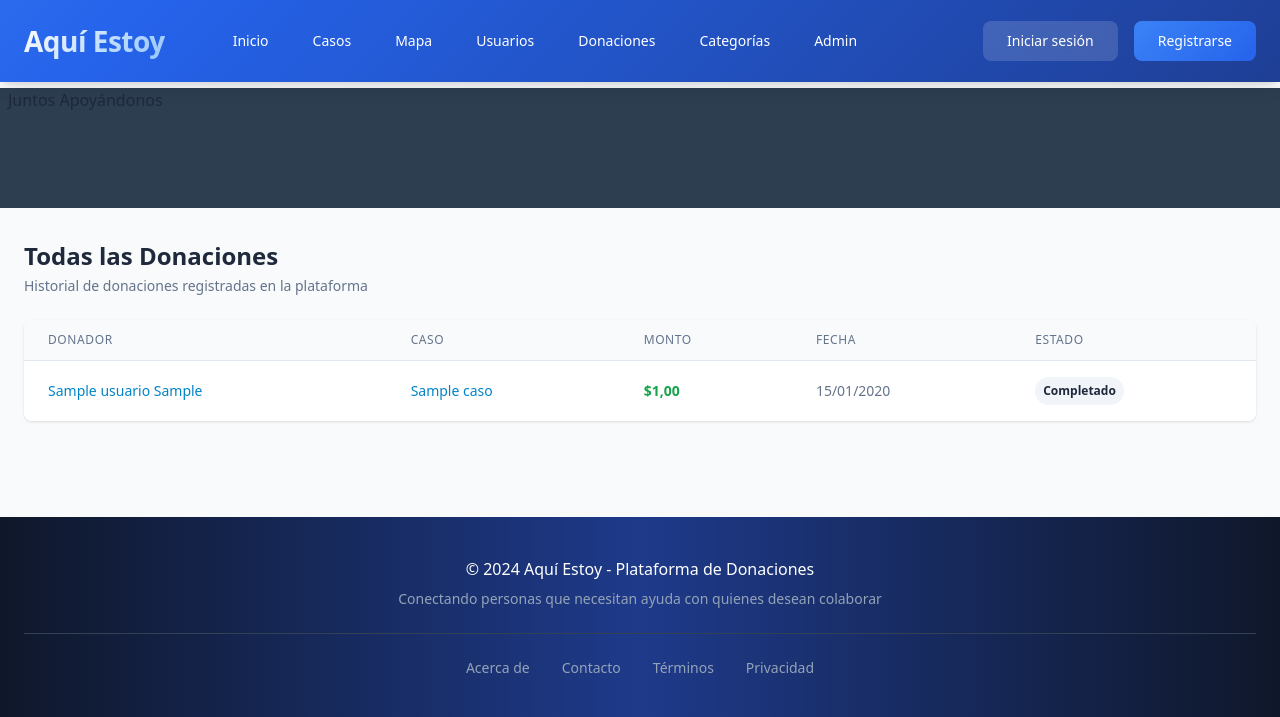
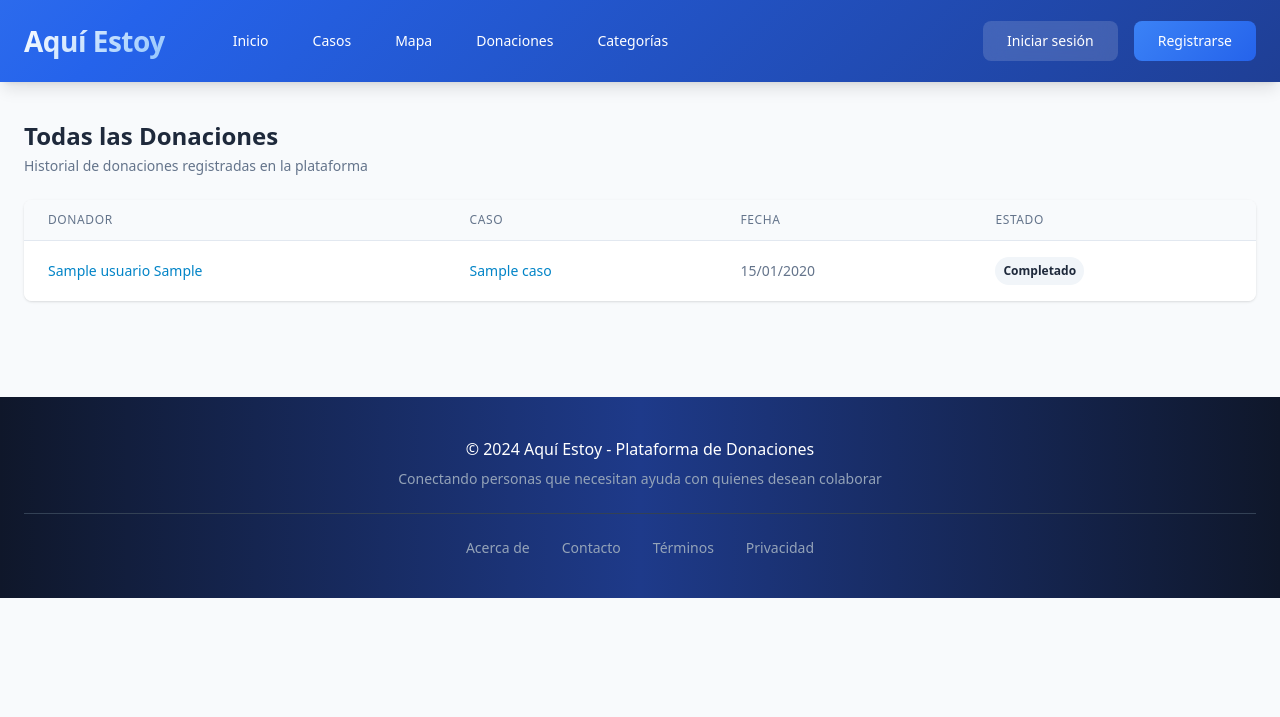
Before and after one commit to VictorTF15/aqui-estoy-python, a Django app: template members/templates/members/lista_donaciones.html in a window 1280 px wide. Shown: the top 717 px of the page. Run offline with Django 5.2, Linux system fonts and the light colour scheme; the template is opened without the code that fills it: values that come from a table or form of the project are taken from there, others are empty; tables that the repository leaves empty hold one stand-in row (values such as "Sample post"); some libraries are stand-ins or nearby versions.

Commit message:
Fixing template errors and adding new templates

```diff
--- a/members/templates/members/base.html
+++ b/members/templates/members/base.html
@@ -171,10 +171,17 @@
             <a href="{% url 'members:index' %}" class="nav-link text-sm font-medium">Inicio</a>
             <a href="{% url 'members:lista_casos' %}" class="nav-link text-sm font-medium">Casos</a>
             <a href="{% url 'members:mapa_casos' %}" class="nav-link text-sm font-medium">Mapa</a>
-            <a href="{% url 'members:lista_usuarios' %}" class="nav-link text-sm font-medium">Usuarios</a>
+
+            {% if request.session.user_role == 'Administrador' %}
+              <a href="{% url 'members:lista_usuarios' %}" class="nav-link text-sm font-medium">Usuarios</a>
+            {% endif %}
+
             <a href="{% url 'members:lista_donaciones' %}" class="nav-link text-sm font-medium">Donaciones</a>
             <a href="{% url 'members:lista_categorias' %}" class="nav-link text-sm font-medium">Categorías</a>
-            <a href="/admin/" class="nav-link text-sm font-medium">Admin</a>
+
+            {% if request.session.user_role == 'Administrador' %}
+              <a href="/admin/" class="nav-link text-sm font-medium">Admin</a>
+            {% endif %}
           </div>
         </div>
 
@@ -200,64 +207,7 @@
   </header>
 
   <nav class="navbar navbar-expand-lg navbar-dark bg-primary">
-    <div class="container-fluid">
-        <a class="navbar-brand" href="{% url 'members:feed' %}">
-            <i class="fas fa-hands-helping me-2"></i>Juntos Apoyándonos
-        </a>
-        <button class="navbar-toggler" type="button" data-bs-toggle="collapse" data-bs-target="#navbarNav">
-            <span class="navbar-toggler-icon"></span>
-        </button>
-        <div class="collapse navbar-collapse" id="navbarNav">
-            <ul class="navbar-nav ms-auto">
-                <li class="nav-item">
-                    <a class="nav-link" href="{% url 'members:feed' %}">
-                        <i class="fas fa-home me-1"></i> Inicio
-                    </a>
-                </li>
-                <li class="nav-item">
-                    <a class="nav-link" href="{% url 'members:lista_casos' %}">
-                        <i class="fas fa-list me-1"></i> Casos
-                    </a>
-                </li>
-                <!-- Comentadas temporalmente -->
-                <!--
-                <li class="nav-item">
-                    <a class="nav-link" href="{% url 'members:mapa_casos' %}">
-                        <i class="fas fa-map me-1"></i> Mapa
-                    </a>
-                </li>
-                <li class="nav-item">
-                    <a class="nav-link" href="{% url 'members:lista_categorias' %}">
-                        <i class="fas fa-tags me-1"></i> Categorías
-                    </a>
-                </li>
-                -->
-                {% if user.is_authenticated %}
-                <li class="nav-item">
-                    <a class="nav-link" href="{% url 'members:mis_casos' %}">
-                        <i class="fas fa-folder me-1"></i> Mis Casos
-                    </a>
-                </li>
-                <li class="nav-item">
-                    <a class="nav-link" href="{% url 'members:logout' %}">
-                        <i class="fas fa-sign-out-alt me-1"></i> Salir
-                    </a>
-                </li>
-                {% else %}
-                <li class="nav-item">
-                    <a class="nav-link" href="{% url 'members:login' %}">
-                        <i class="fas fa-sign-in-alt me-1"></i> Iniciar Sesión
-                    </a>
-                </li>
-                <li class="nav-item">
-                    <a class="nav-link" href="{% url 'members:register' %}">
-                        <i class="fas fa-user-plus me-1"></i> Registrarse
-                    </a>
-                </li>
-                {% endif %}
-            </ul>
-        </div>
-    </div>
+
 </nav>
 
   <main class="container mx-auto px-6 py-8">
--- a/members/templates/members/lista_donaciones.html
+++ b/members/templates/members/lista_donaciones.html
@@ -15,7 +15,6 @@
           <tr>
             <th class="px-6 py-3 text-left text-xs font-medium text-slate-500 uppercase tracking-wider">Donador</th>
             <th class="px-6 py-3 text-left text-xs font-medium text-slate-500 uppercase tracking-wider">Caso</th>
-            <th class="px-6 py-3 text-left text-xs font-medium text-slate-500 uppercase tracking-wider">Monto</th>
             <th class="px-6 py-3 text-left text-xs font-medium text-slate-500 uppercase tracking-wider">Fecha</th>
             <th class="px-6 py-3 text-left text-xs font-medium text-slate-500 uppercase tracking-wider">Estado</th>
           </tr>
@@ -45,9 +44,7 @@
                 {% endif %}
               </div>
             </td>
-            <td class="px-6 py-4 whitespace-nowrap">
-              <div class="text-sm font-semibold text-green-600">${{ d.monto|floatformat:2 }}</div>
-            </td>
+
             <td class="px-6 py-4 whitespace-nowrap text-sm text-slate-500">
               {{ d.fecha_compromiso|date:"d/m/Y" }}
             </td>
```
Also changed, not shown: members/views.py (+15 -6 lines).
